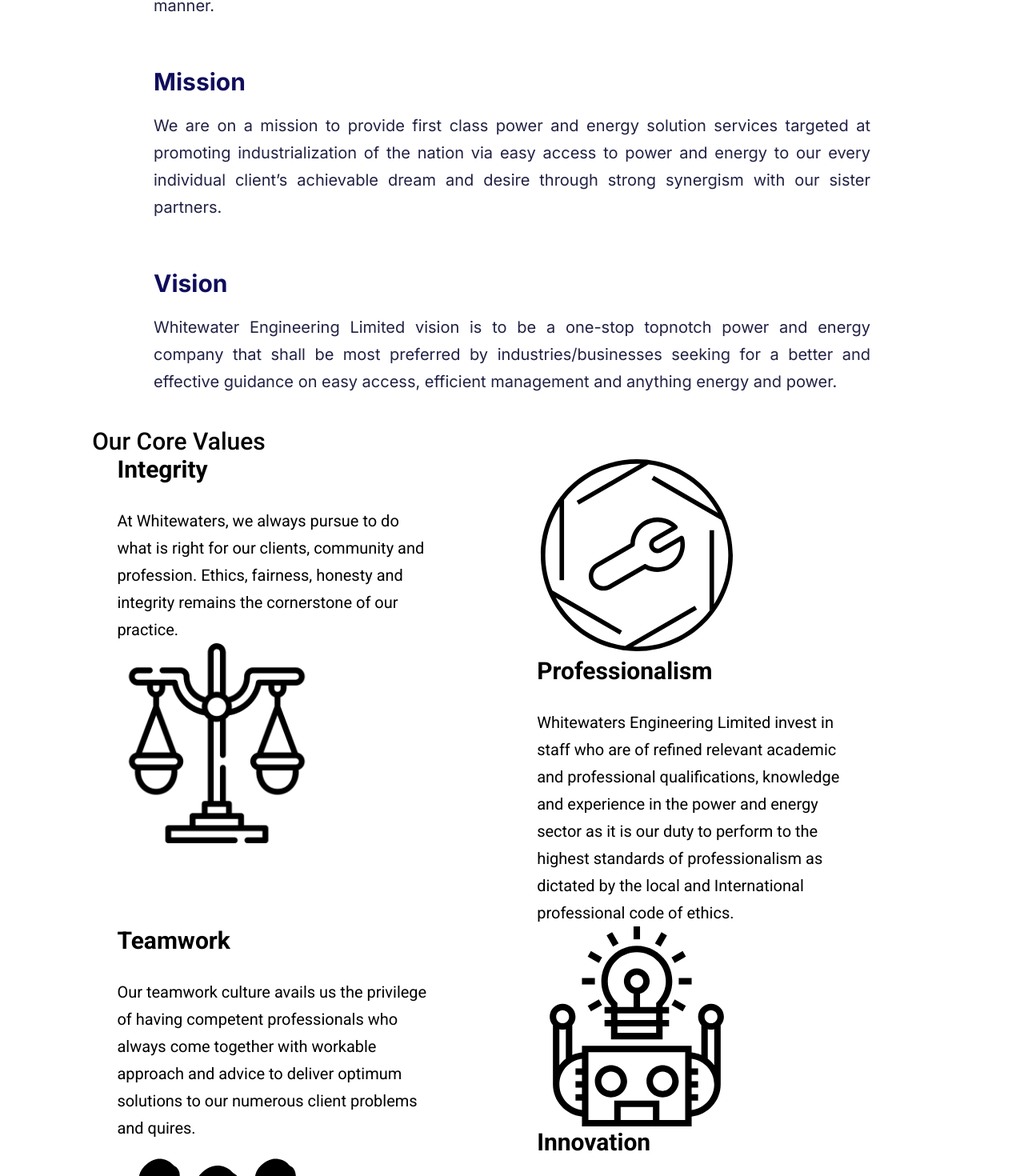
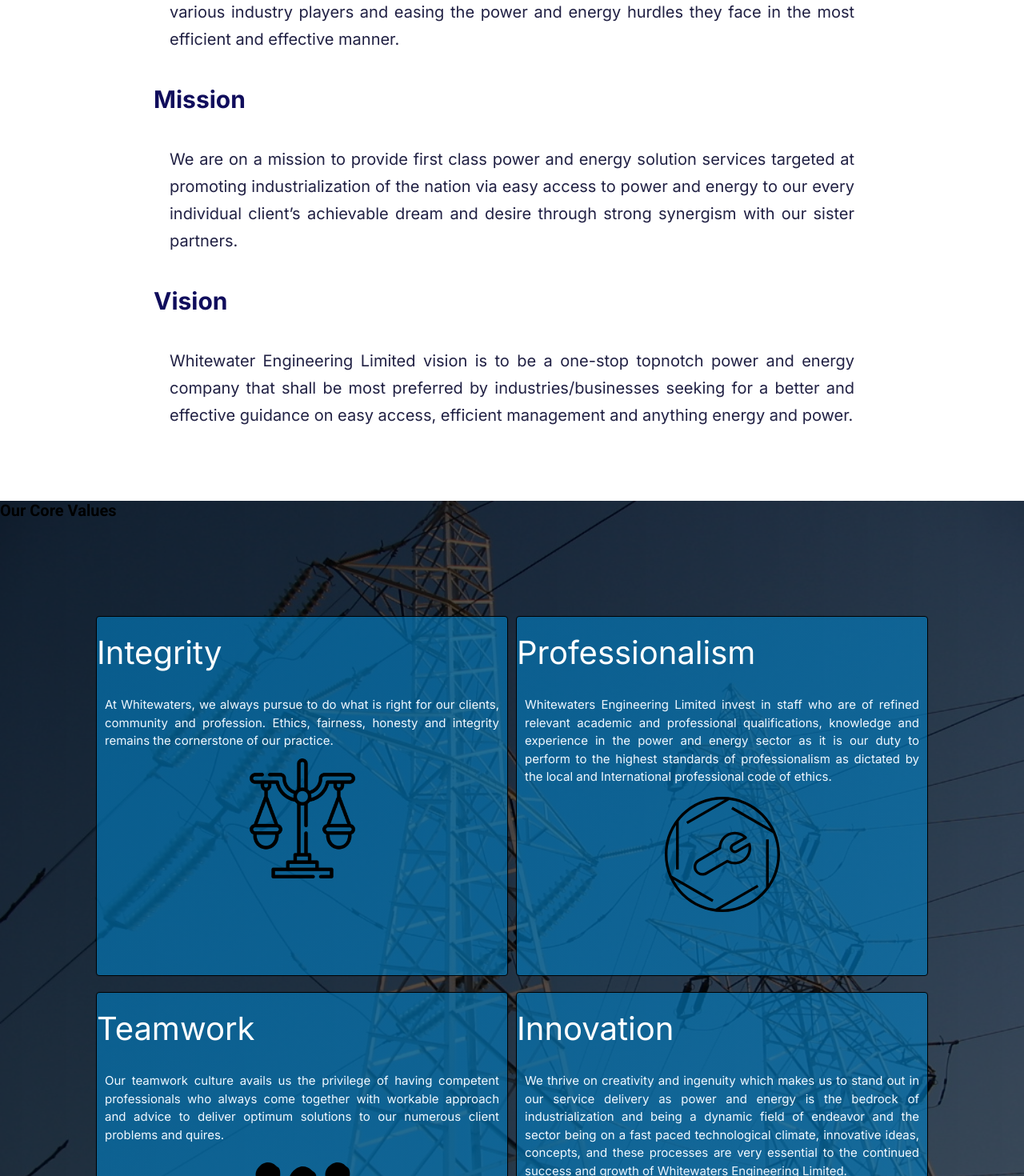
Before and after one commit to johnpersie/testimonial-project3, a React (Create React App) app: page / in a window 1280 px wide. Shown: the part 1086-2556 px from the top of the page at 80% size. Built offline with nearby package versions, Linux system fonts and the light colour scheme.

Commit message:
aboutpage modifcation

```diff
--- a/src/components/AboutUs.js
+++ b/src/components/AboutUs.js
@@ -3,42 +3,42 @@
 function AboutUs() {
   return (
     <div className="aboutUs">
-      <div className="row">
       <div className="aboutUs__textbox">
         <h3>Our Goal, Vision & Mission</h3>
+      </div>
+      <div className="row">
         <div className="grid row-3">
-            <div className="aboutUs aboutUs--goal">
+          <div className="card card--goal card1">
             <h1>Goal</h1>
             <p>
               We are out to create a strong niche in the power and energy
               industrial sector by providing a business ease though our
               S.M.A.R.T approach for prospective and existing power and energy
-                investors as well as providing tailored power and energy
-                solution services to various industry players and easing the
-                power and energy hurdles they face in the most efficient and
-                effective manner.
+              investors as well as providing tailored power and energy solution
+              services to various industry players and easing the power and
+              energy hurdles they face in the most efficient and effective
+              manner.
             </p>
           </div>
-            <div className="aboutUs aboutUs--mission">
+          <div className="card card--mission card2">
             <h1>Mission</h1>
             <p>
               We are on a mission to provide first class power and energy
               solution services targeted at promoting industrialization of the
-                nation via easy access to power and energy to our every
-                individual client’s achievable dream and desire through strong
-                synergism with our sister partners.
+              nation via easy access to power and energy to our every individual
+              client’s achievable dream and desire through strong synergism with
+              our sister partners.
             </p>
           </div>
-            <div className="aboutUs aboutUs--vision">
+          <div className="card card--vision card3">
             <h1>Vision</h1>
             <p>
-                Whitewater Engineering Limited vision is to be a one-stop
-                topnotch power and energy company that shall be most preferred
-                by industries/businesses seeking for a better and effective
-                guidance on easy access, efficient management and anything
-                energy and power.
+              Whitewater Engineering Limited vision is to be a one-stop topnotch
+              power and energy company that shall be most preferred by
+              industries/businesses seeking for a better and effective guidance
+              on easy access, efficient management and anything energy and
+              power.
             </p>
-            </div>
           </div>
         </div>
       </div>
--- a/src/components/OurCoreValues.js
+++ b/src/components/OurCoreValues.js
@@ -10,15 +10,14 @@
   return (
     <>
       <div className="our-values-page">
-        <div className="our-values-page__row">
         <div className="container">
           <div className="our-core-values">
             <div className="our-core-values__text">
               <h1>Our Core Values</h1>
             </div>
           </div>
-            <div className="col-2">
-              <div className="row row-grid">
+          <div className="col-3">
+            <div className="col-3__card card1">
               <div>
                 <h1>Integrity</h1>
                 <p>
@@ -31,8 +30,18 @@
                 <img src={image1} alt="integrity" className="image image1" />
               </div>
             </div>
-              <br />
-              <div className="row row-grid">
+            <div className="col-3__card card2">
+              <div>
+                <h1>Professionalism</h1>
+                <p>
+                  Whitewaters Engineering Limited invest in staff who are of
+                  refined relevant academic and professional qualifications,
+                  knowledge and experience in the power and energy sector as it
+                  is our duty to perform to the highest standards of
+                  professionalism as dictated by the local and International
+                  professional code of ethics.
+                </p>
+              </div>
               <div>
                 <img
                   src={image2}
@@ -40,83 +49,53 @@
                   className="image image2"
                 />
               </div>
-                <div>
-                  <h1>Professionalism</h1>
-                  <p>
-                    Whitewaters Engineering Limited invest in staff who are of
-                    refined relevant academic and professional qualifications,
-                    knowledge and experience in the power and energy sector as
-                    it is our duty to perform to the highest standards of
-                    professionalism as dictated by the local and International
-                    professional code of ethics.
-                  </p>
             </div>
-              </div>
-              <br />
-              <div className="row row-grid">
+            <div className="col-3__card card3">
               <div>
                 <h1>Teamwork</h1>
                 <p>
                   Our teamwork culture avails us the privilege of having
-                    competent professionals who always come together with
-                    workable approach and advice to deliver optimum solutions to
-                    our numerous client problems and quires.
+                  competent professionals who always come together with workable
+                  approach and advice to deliver optimum solutions to our
+                  numerous client problems and quires.
                 </p>
               </div>
               <div>
                 <img src={image3} alt="teamwork" className=" image image3" />
               </div>
             </div>
-              <br />
-              <div className="row row-grid">
-                <div>
-                  <img
-                    src={image4}
-                    alt="innovation"
-                    className=" image image4"
-                  />
-                </div>
+            <div className="col-3__card card4">
               <div>
                 <h1>Innovation</h1>
                 <p>
-                    We thrive on creativity and ingenuity which makes us to
-                    stand out in our service delivery as power and energy is the
-                    bedrock of industrialization and being a dynamic field of
-                    endeavor and the sector being on a fast paced technological
-                    climate, innovative ideas, concepts, and these processes are
-                    very essential to the continued success and growth of
-                    Whitewaters Engineering Limited.
+                  We thrive on creativity and ingenuity which makes us to stand
+                  out in our service delivery as power and energy is the bedrock
+                  of industrialization and being a dynamic field of endeavor and
+                  the sector being on a fast paced technological climate,
+                  innovative ideas, concepts, and these processes are very
+                  essential to the continued success and growth of Whitewaters
+                  Engineering Limited.
                 </p>
               </div>
+              <div>
+                <img src={image4} alt="innovation" className=" image image4" />
               </div>
-              <br />
-              <div className="row row-grid">
+            </div>
+            <div className="col-3__card card5">
               <div>
                 <h1>Excellence</h1>
                 <p>
-                    Our drive for professional excellence ensures that our
-                    clients receive the finest quality of service as we pursue
-                    to provide impeccable execution and delivery of our products
-                    and services.
+                  Our drive for professional excellence ensures that our clients
+                  receive the finest quality of service as we pursue to provide
+                  impeccable execution and delivery of our products and
+                  services.
                 </p>
               </div>
               <div>
-                  <img
-                    src={image5}
-                    alt="excellence"
-                    className=" image image5"
-                  />
+                <img src={image5} alt="excellence" className=" image image5" />
               </div>
             </div>
-              <br />
-              <div className="row row-grid">
-                <div>
-                  <img
-                    src={image6}
-                    alt="accountability"
-                    className="image image6"
-                  />
-                </div>
+            <div className="col-3__card card6">
               <div>
                 <h1>Accountability</h1>
                 <p>
@@ -127,6 +106,12 @@
                   greatest extent possible.
                 </p>
               </div>
+              <div>
+                <img
+                  src={image6}
+                  alt="accountability"
+                  className="image image6"
+                />
               </div>
             </div>
           </div>
--- a/src/sass/layout/_AboutUs.scss
+++ b/src/sass/layout/_AboutUs.scss
@@ -1,32 +1,65 @@
 .aboutUs {
-  width: 100%;
   font-family: "inter", sans-serif;
-  margin: 0 auto;
-  padding: 2rem 0;
+  margin: 4rem auto;
+}
+.row {
+  margin: 3rem auto;
+  width: 70%;
 }
 .aboutUs__textbox {
   margin: 0 auto;
-  width: 70%;
+  // width: 90%;
 }
-.grid {
-  display: grid;
+// .grid {
+//   display: flex;
+//   justify-content: center;
+
+// display: grid;
+// grid-template-columns: repeat(auto-fit, minmax(30rem, 1fr));
+// grid-gap: 0 5rem;
+// .card {
+//   // width: 40rem;
+//   // height: 50rem;
+//   // margin: 1rem;
+
+//   &--goal {
+//     background-color: rgba(167, 168, 173, 0.589);
+//     border-radius: 0.5rem;
+//     box-shadow: 0.1rem 0.7rem 1rem rgba(black, 0.5);
+//   }
+//   &--vision {
+//     border-radius: 0.5rem;
+//     background-color: #e5e5e5;
+//   }
+//   &--mission {
+//     border-radius: 0.5rem;
+//   }
+// }
+
+.row-3 {
+  margin: 2rem auto;
 }
+// .card1 {
+//   text-align: center;
+// }
 .aboutUs__textbox h3 {
+  text-align: center;
   display: block;
   justify-content: center;
   font-weight: 500;
   font-family: "inter";
-  font-size: 2rem;
+  font-size: 3rem;
   color: #000000;
 }
-.aboutUs__textbox h1 {
+.row h1 {
   display: block;
   font-size: 3rem;
   font-family: "inter";
   margin: 2rem 0;
   color: #100d5c;
 }
-.aboutUs__textbox p {
+.row p {
+  padding: 2rem;
   display: block;
   font-size: 2rem;
   letter-spacing: normal;
--- a/src/sass/layout/_OurCoreValues.scss
+++ b/src/sass/layout/_OurCoreValues.scss
@@ -1,32 +1,77 @@
 .our-values-page {
   margin: 0 auto;
-  width: min(90%, 82%);
+  background-image: linear-gradient(
+      to left,
+      rgba(0, 0, 0, 0.619),
+      rgba(0, 0, 0, 0.708)
+    ),
+    url(../transmission_lines.jpg);
+  background-size: cover;
+  background-position: center;
+  background-attachment: fixed;
 }
-.col-2 {
-  display: flex;
-  flex-wrap: wrap;
-  justify-content: space-around;
-  align-items: flex-start;
+.col-3 {
+  color: aliceblue;
+  margin: 12rem;
+  display: grid;
+  grid-template-columns: repeat(auto-fit, minmax(35rem, 1fr));
+  grid-gap: 2rem 1rem;
+  // align-items: center;
+
+  //   display: flex;
+  //   flex-wrap: wrap;
+  //   justify-content: space-around;
+  //   align-items: flex-start;
+  // &__card {
+  //   width: 40rem;
+  //   height: 60rem;
+  //   margin: 2rem;
+  // }
+  &__card {
+    height: 45rem;
+    border: 1px solid black;
+    text-align: center;
+    justify-content: center;
+    background-image: linear-gradient(
+      to bottom,
+      rgba(1, 130, 200, 0.6),
+      rgba(1, 130, 200, 0.6)
+    );
+    border-radius: 0.4rem;
+    transition: transform ease 0.4s;
+  }
+  &__card:hover {
+    transform: translateY(1rem);
+    border: 1px solid black;
+  }
+  & h1 {
+    display: flex;
+    font-size: 4rem;
+    font-family: "inter";
+    font-weight: 400;
+    text-align: center;
+    color: #ffff;
+    margin: 2rem 0;
+  }
+  & p {
+    font-size: 1.5rem;
+    line-height: 1.5;
+    font-family: "inter";
+    font-weight: 400;
+    padding: 1rem;
+    text-align: justify;
+  }
+  & img {
+    display: inline-block;
+    align-items: baseline;
+    text-align: center;
+    width: 15rem;
+  }
 }
+
 .our-core-values {
   margin: 0 auto;
-
-  &__text h1 {
-    font-size: 3rem;
-    font-weight: 500;
-  }
 }
-.image {
-  width: 25rem;
-}
-.row-grid p {
-  font-size: 2rem;
-  font-weight: 400;
-  line-height: 1.7;
-  width: 40rem;
-}
-.row-grid h1 {
-  font-size: 3rem;
-  font-weight: 800;
-  margin-bottom: 3rem;
-}
+// .image {
+//   width: 10rem;
+// }
```
Also changed, not shown: src/sass/transmission_lines.jpg (added). Lines whose indentation alone changed are shown as unchanged.
